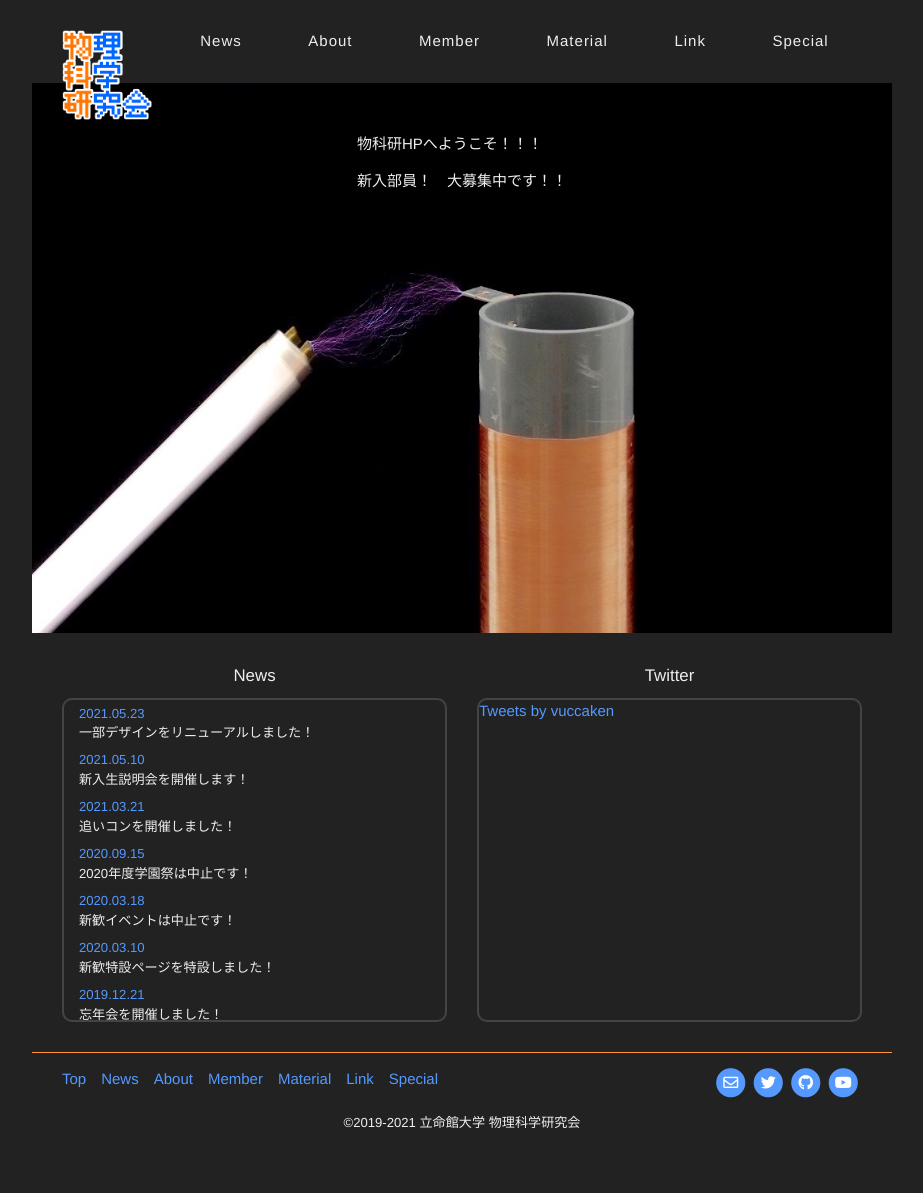
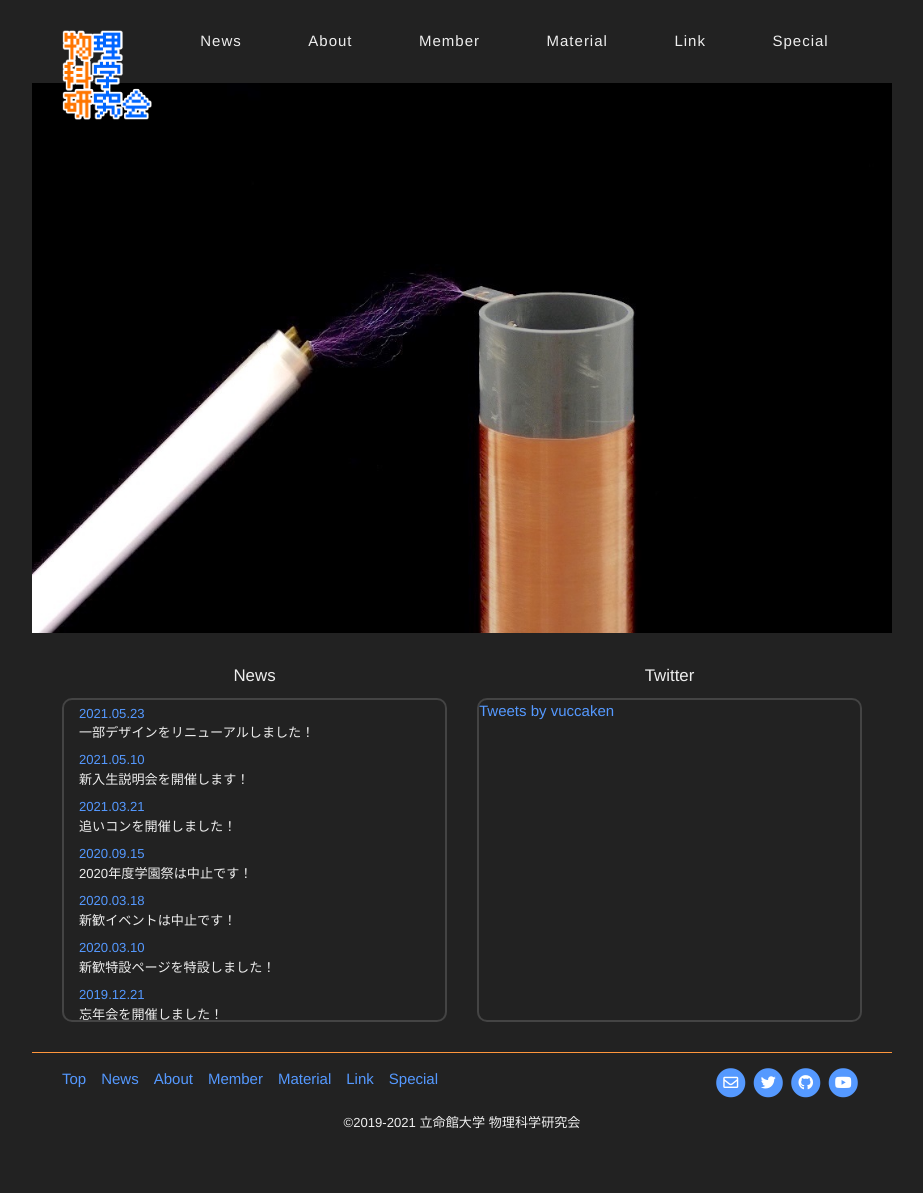
Before and after one commit to vuccaken/vuccaken.github.io, a Jekyll site: the page built from _pages/index.md, in a window 1280 px wide. Shown: the whole page, without its empty margins (178-1101 px from the left). Built offline with Jekyll 4.4.1, drawn with Linux system fonts in a browser that asks for light colours; nearby versions of some CDN libraries; comment, search, counter and statistics services are not loaded.

Commit message:
Update index.md

```diff
--- a/_pages/index.md
+++ b/_pages/index.md
@@ -4,7 +4,3 @@ layout: home
 permalink: /
 # toc: false
 ---
-
-物科研HPへようこそ！！！
-
-新入部員！　大募集中です！！
```
